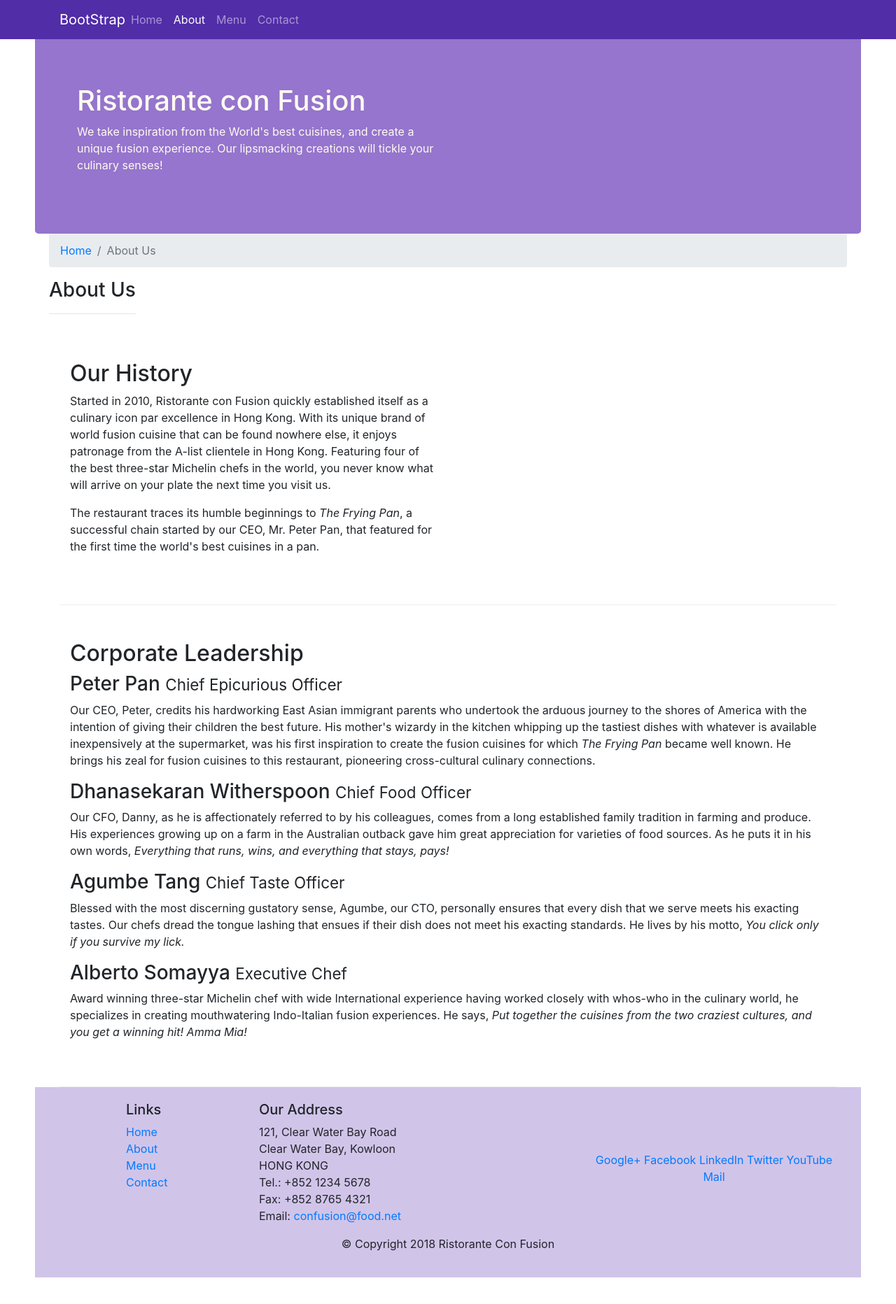
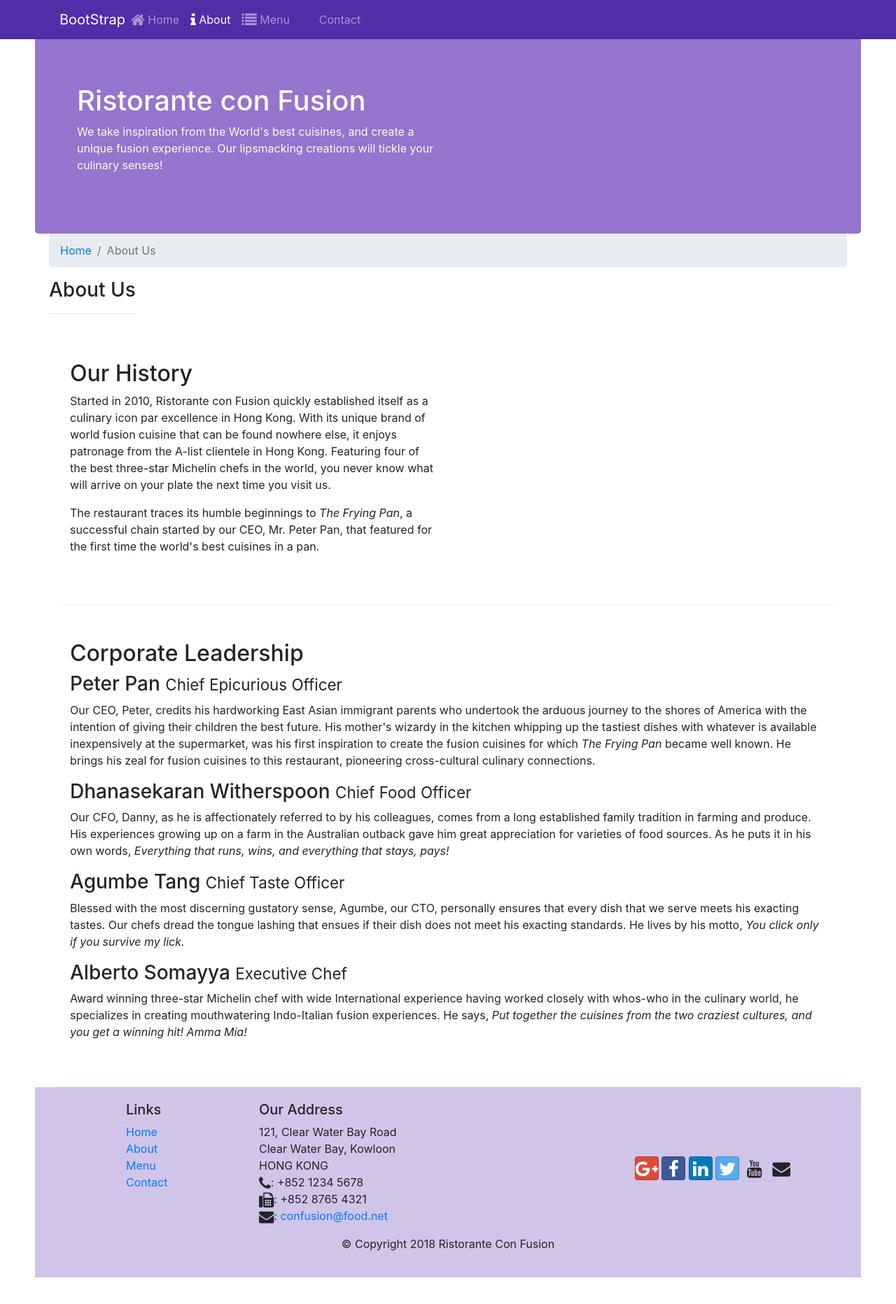
Before and after one commit to rohit-0308/Bootstrap, a website: page Assignment 1/aboutus.html in a window 1280 px wide. Shown: the whole page at 70% size. Drawn offline with nearby package versions, Linux system fonts and the light colour scheme; files that its build step writes are made by us from their sources.

Commit message:
icon fonts

```diff
--- a/Assignment 1/aboutus.html
+++ b/Assignment 1/aboutus.html
@@ -14,6 +14,9 @@
       href="/node_modules/bootstrap/dist/css/bootstrap.min.css"
     />
     <link rel="stylesheet" href="/css/styles.css" />
+    <link rel="stylesheet" href="css/styles.css" />
+    <link rel="stylesheet" href="../node_modules/bootstrap-social/bootstrap-social.css" >
+    <link rel="stylesheet" href="../node_modules/font-awesome/css/font-awesome.min.css">
     <title>Ristorante Con Fusion: About Us</title>
   </head>
 
@@ -30,16 +33,16 @@
         </button>
         <a class="navbar-brand mr-auto" href="../index.html">BootStrap</a>
         <div class="collapse navbar-collapse" id="Navbar">
-          <ul class="navbar-nav mr-auto">
-            <li class="nav-item">
-              <a class="nav-link" href="../index.html">Home</a>
-            </li>
-            <li class="nav-item active">
-              <a class="nav-link" href="./Assignment 1/aboutus.html">About</a>
-            </li>
-            <li class="nav-item"><a class="nav-link" href="#">Menu</a></li>
-            <li class="nav-item"><a class="nav-link" href="#">Contact</a></li>
-          </ul>
+            <ul class="navbar-nav mr-auto">
+                <li class="nav-item ">
+                  <a class="nav-link" href="../index.html"><span class="fa fa-home fa-lg"></span> Home</a>
+                </li>
+                <li class="nav-item active">
+                  <a class="nav-link" href="./Assignment 1/aboutus.html"><span class="fa fa-info fa-lg"></span> About</a>
+                </li>
+                <li class="nav-item"><a class="nav-link" href="#"><span class="fa fa-list fa-lg"></span> Menu</a></li>
+                <li class="nav-item"><a class="nav-link" href="#"><span class="fa fa-address-card fa-lg"></span> Contact</a></li>
+              </ul>
         </div>
       </div>
     </nav>
@@ -160,19 +163,19 @@
               121, Clear Water Bay Road<br />
               Clear Water Bay, Kowloon<br />
               HONG KONG<br />
-              Tel.: +852 1234 5678<br />
-              Fax: +852 8765 4321<br />
-              Email: <a href="mailto:confusion@food.net">confusion@food.net</a>
+              <i class="fa fa-phone fa-lg"></i>: +852 1234 5678<br />
+              <i class="fa fa-fax fa-lg"></i>: +852 8765 4321<br />
+              <i class="fa fa-envelope fa-lg"></i>: <a href="mailto:confusion@food.net">confusion@food.net</a>
             </address>
           </div>
           <div class="col-12 col-sm-4 align-self-center">
             <div class="text-center">
-              <a href="http://google.com/+">Google+</a>
-              <a href="http://www.facebook.com/profile.php?id=">Facebook</a>
-              <a href="http://www.linkedin.com/in/">LinkedIn</a>
-              <a href="http://twitter.com/">Twitter</a>
-              <a href="http://youtube.com/">YouTube</a>
-              <a href="mailto:">Mail</a>
+              <a class="btn btn-social-icon btn-google" href="http://google.com/+"><i class="fa fa-google-plus fa-lg"></i></a>
+              <a class="btn btn-social-icon btn-facebook" href="http://www.facebook.com/profile.php?id="><i class="fa fa-facebook fa-lg"></i></a>
+              <a class="btn btn-social-icon btn-linkedin" href="http://www.linkedin.com/in/"><i class="fa fa-linkedin fa-lg"></i></a>
+              <a class="btn btn-social-icon btn-twitter" href="http://twitter.com/"><i class="fa fa-twitter fa-lg"></i></a>
+              <a class="btn btn-social-icon btn-youtube" href="http://youtube.com/"><i class="fa fa-youtube fa-lg"></i></a>
+              <a class="btn btn-social-icon btn-envelope" href="mailto:"><i class="fa fa-envelope fa-lg"></i></a>
             </div>
           </div>
         </div>
--- a/package.json
+++ b/package.json
@@ -15,6 +15,8 @@
   },
   "dependencies": {
     "bootstrap": "^4.5.2",
+    "bootstrap-social": "^5.1.1",
+    "font-awesome": "^4.7.0",
     "jquery": "^3.3.1",
     "popper.js": "^1.12.9"
   }
```
Also changed, not shown: index.html (+16 -14 lines), 1 other file.
